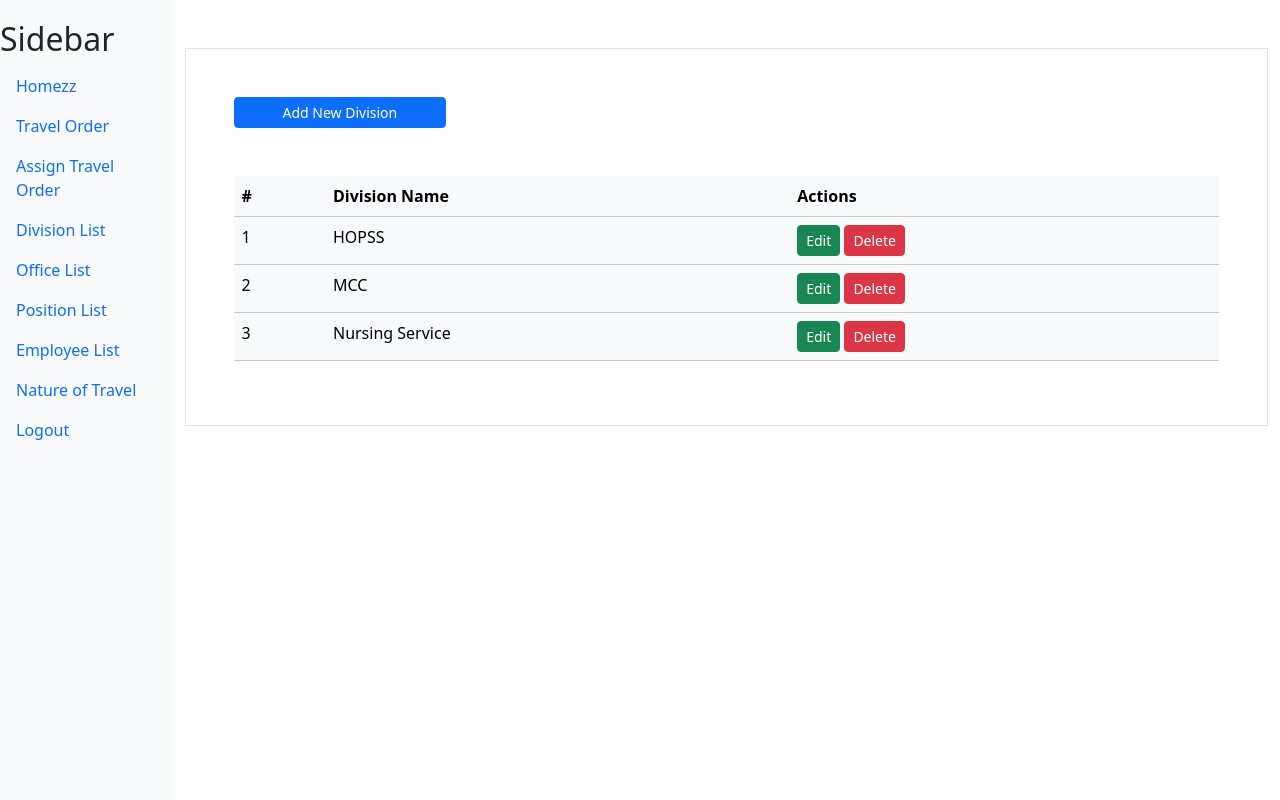
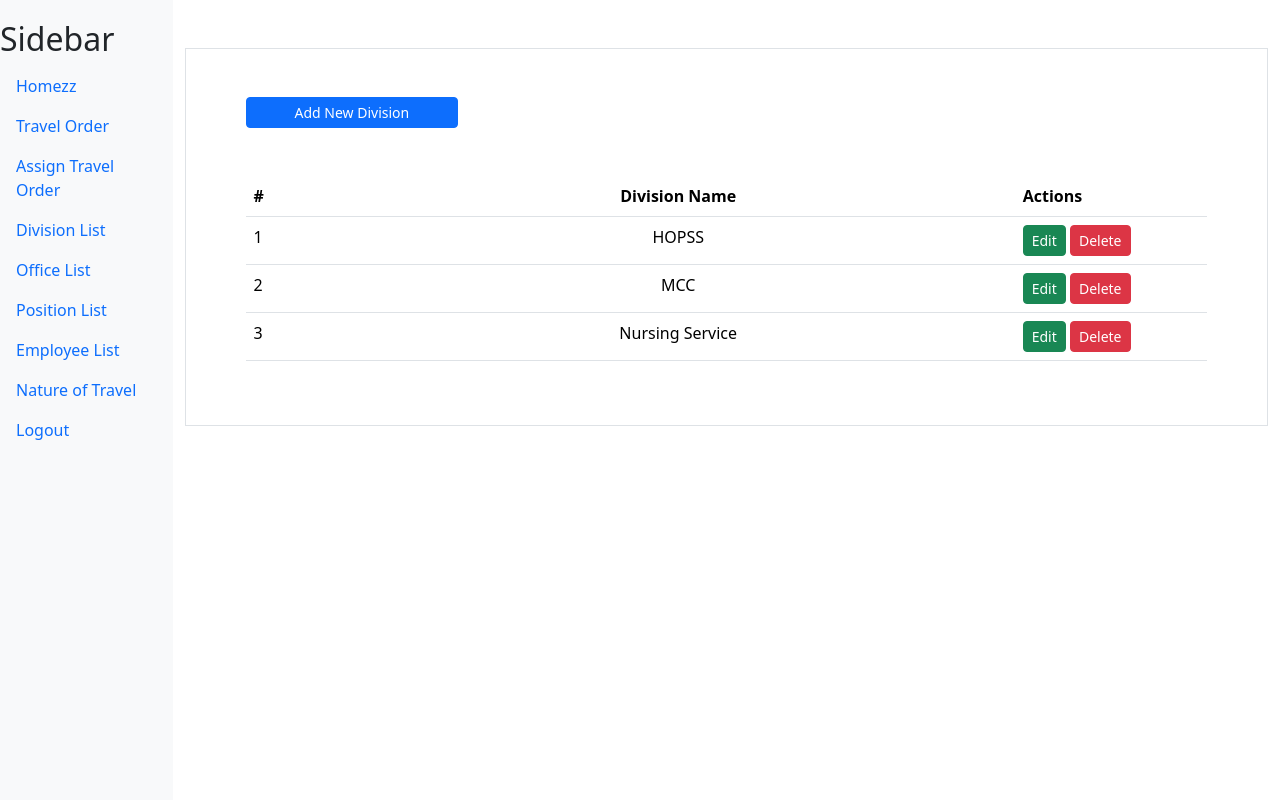
Before and after one commit to Ramzy2023/Petru, a Django app: page /division/ in a window 1280 px wide. Run offline with Django 5.2, Linux system fonts and the light colour scheme; a user stored in the database is signed in; data comes from the database, SQL or seed files in the repository; both versions use the stored data as it was after the commit; some libraries are stand-ins or nearby versions.

Commit message:
frontend kuyang

```diff
--- a/myprog/myapp/templates/myapp/division.html
+++ b/myprog/myapp/templates/myapp/division.html
@@ -1,16 +1,21 @@
 {% extends "myapp/base.html" %}
 
 {% block content %}
-<div class="container mt-5 p-5 border">
-    <div class="">
+<div class="container-fluid mt-5 p-5 border">
+    <div class="container-fluid">
         <a href="" class="btn btn-primary px-5 btn-sm" data-bs-toggle="modal" data-bs-target="#addModal">Add New Division</a>
     </div>
-
-    <table class="table mt-5 table-light">
+    <div class="container-fluid">
+    <table class="table table-hover table-stripped mt-5">
+        <colgroup>
+            <col width="10%">
+            <col width="70%">
+            <col width="20%">
+        </colgroup>
         <thead>
           <tr>
             <th scope="col">#</th>
-            <th scope="col">Division Name</th>
+            <th class="text-center" scope="col">Division Name</th>
             <th scope="col">Actions</th>
            </tr>
         </thead>
@@ -18,7 +23,7 @@
           {%for div in division_list%}
           <tr>
             <td>{{forloop.counter}}</td>
-            <td>{{div.division_name}}</td>
+            <td class="text-center">{{div.division_name}}</td>
             <td>
                 <a href="" class="btn btn-success btn-sm" data-bs-toggle="modal" data-bs-target="#updateModal_{{div.id}}">Edit</a>
                 <a href="" class="btn btn-danger btn-sm" data-bs-toggle="modal" data-bs-target="#deleteModal_{{div.id}}">Delete</a>
@@ -77,6 +82,7 @@
           {%endfor%}
         </tbody>
       </table>
+    </div>
 </div>
 
 
```
Also changed, not shown: myprog/db.sqlite3.
